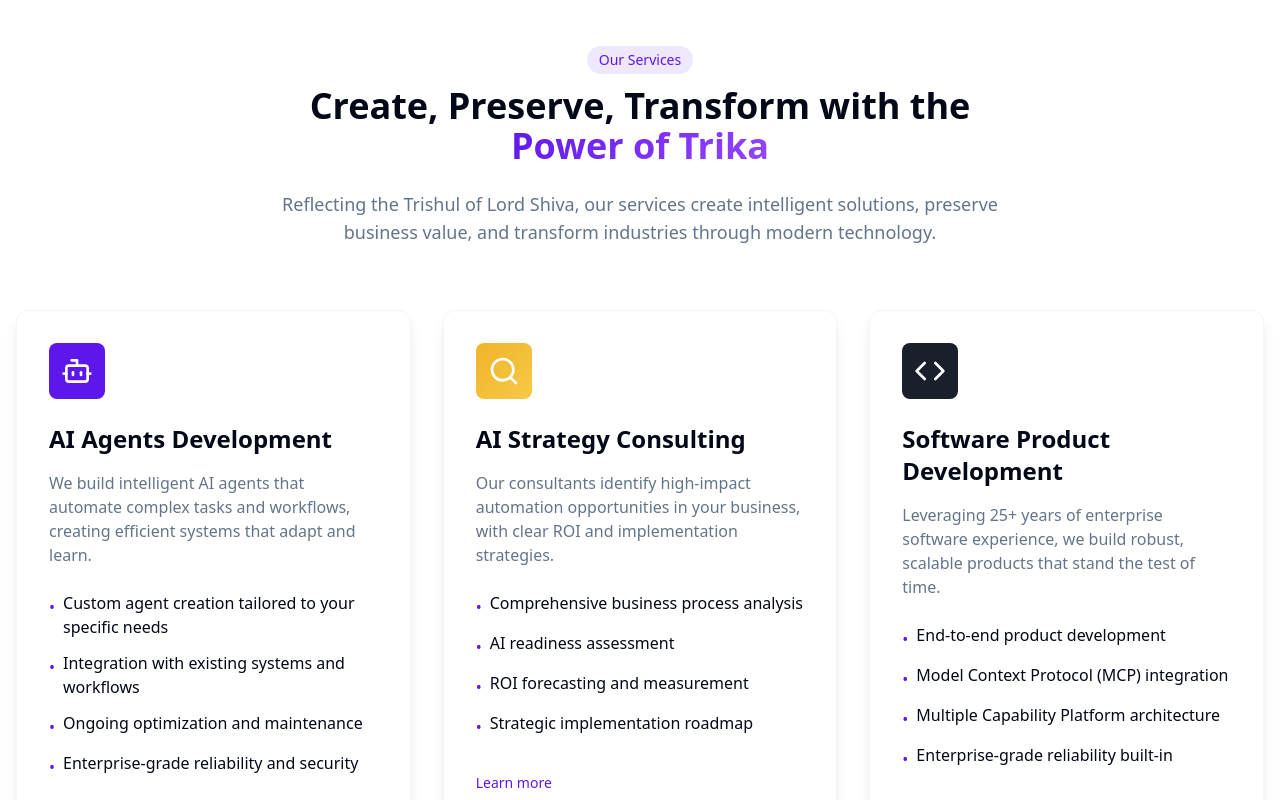
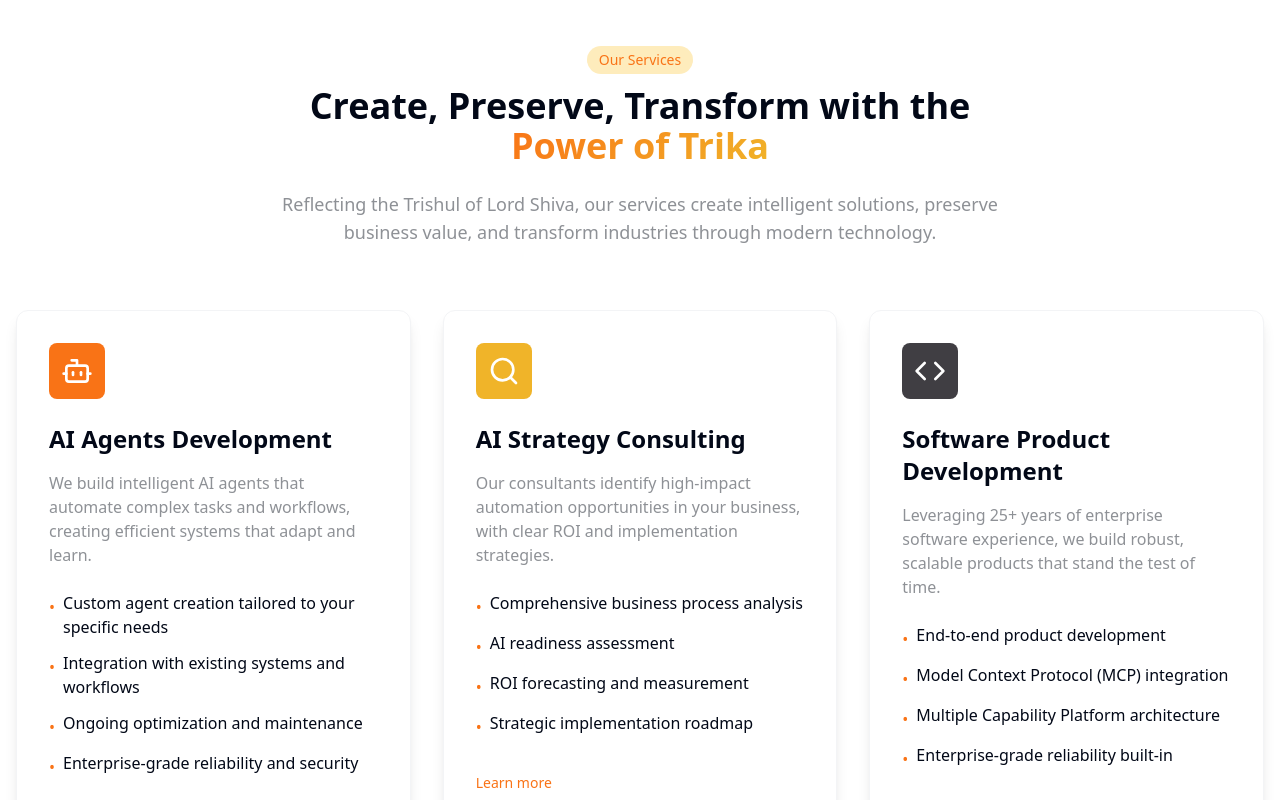
Before and after one commit to trikabijal/trika-ai-trishul-web, a React (Vite) app: page / in a window 1280 px wide. Shown: the part 700-1500 px from the top of the page. Built offline with nearby package versions, Linux system fonts and the light colour scheme.

Commit message:
Refactor: Update color scheme to yellow/orange
Updated the color scheme to incorporate yellow and orange hues, along with complementary colors, to align with the user's preference. This includes changes to the Tailwind configuration and potentially other components to reflect the new aesthetic.

```diff
--- a/src/components/Services.tsx
+++ b/src/components/Services.tsx
@@ -14,7 +14,7 @@ const services = [
       "Ongoing optimization and maintenance",
       "Enterprise-grade reliability and security"
     ],
-    color: "bg-trika-purple"
+    color: "bg-trika-primary"
   },
   {
     icon: <Search className="h-8 w-8 text-white" />,
@@ -27,7 +27,7 @@ const services = [
       "ROI forecasting and measurement",
       "Strategic implementation roadmap"
     ],
-    color: "gold-gradient"
+    color: "bg-trika-secondary"
   },
   {
     icon: <Code className="h-8 w-8 text-white" />,
@@ -49,12 +49,12 @@ const Services = () => {
     <section id="services" className="section-padding bg-white">
       <div className="container mx-auto px-4">
         <div className="text-center max-w-3xl mx-auto mb-16">
-          <div className="inline-block mb-3 px-3 py-1 rounded-full bg-trika-purple bg-opacity-10 text-trika-purple text-sm font-medium">
+          <div className="inline-block mb-3 px-3 py-1 rounded-full bg-trika-accent bg-opacity-30 text-trika-primary text-sm font-medium">
             Our Services
           </div>
           <h2 className="text-3xl md:text-4xl font-bold mb-6">
             Create, Preserve, Transform with the{" "}
-            <span className="text-gradient">Power of Trika</span>
+            <span className="sun-gradient">Power of Trika</span>
           </h2>
           <p className="text-lg text-trika-gray">
             Reflecting the Trishul of Lord Shiva, our services create intelligent solutions,
@@ -66,7 +66,7 @@ const Services = () => {
           {services.map((service, index) => (
             <div
               key={index}
-              className="bg-white rounded-xl shadow-lg hover:shadow-xl transition-shadow p-8 border border-gray-100 group hover:border-trika-purple"
+              className="bg-white rounded-xl shadow-lg hover:shadow-xl transition-shadow p-8 border border-gray-100 group hover:border-trika-primary"
             >
               <div className={`${service.color} rounded-lg h-14 w-14 flex items-center justify-center mb-6 group-hover:scale-110 transition-transform`}>
                 {service.icon}
@@ -76,12 +76,12 @@ const Services = () => {
               <ul className="space-y-3 mb-6">
                 {service.details.map((detail, i) => (
                   <li key={i} className="flex items-start">
-                    <span className="text-trika-purple mr-2 mt-1">•</span>
+                    <span className="text-trika-primary mr-2 mt-1">•</span>
                     <span>{detail}</span>
                   </li>
                 ))}
               </ul>
-              <Button variant="link" className="text-trika-purple p-0 hover:underline">
+              <Button variant="link" className="text-trika-primary p-0 hover:underline">
                 Learn more
               </Button>
             </div>
--- a/src/index.css
+++ b/src/index.css
@@ -14,16 +14,16 @@
     --popover: 0 0% 100%;
     --popover-foreground: 222.2 84% 4.9%;
 
-    --primary: 264 84% 50%;
+    --primary: 24 95% 53%;
     --primary-foreground: 210 40% 98%;
 
-    --secondary: 210 40% 96.1%;
+    --secondary: 43 96% 58%;
     --secondary-foreground: 222.2 47.4% 11.2%;
 
     --muted: 210 40% 96.1%;
     --muted-foreground: 215.4 16.3% 46.9%;
 
-    --accent: 210 40% 96.1%;
+    --accent: 45 96% 53%;
     --accent-foreground: 222.2 47.4% 11.2%;
 
     --destructive: 0 84.2% 60.2%;
@@ -93,12 +93,24 @@
     @apply bg-background text-foreground;
   }
 
-  .trika-gradient {
-    background: linear-gradient(135deg, #5E17EB 0%, #9747FF 100%);
+  .sun-gradient {
+    background: linear-gradient(135deg, #F97316 0%, #F0B429 100%);
+    -webkit-background-clip: text;
+    -webkit-text-fill-color: transparent;
+    background-clip: text;
+    color: transparent;
+  }
+
+  .orange-gradient {
+    background: linear-gradient(135deg, #F97316 0%, #FDBA74 100%);
   }
 
   .gold-gradient {
     background: linear-gradient(135deg, #F0B429 0%, #F7C948 100%);
+  }
+
+  .sunrise-gradient {
+    background: linear-gradient(90deg, #F97316 0%, #F0B429 50%, #FEF7CD 100%);
   }
 
   .section-padding {
@@ -106,7 +118,7 @@
   }
 
   .text-gradient {
-    background: linear-gradient(135deg, #5E17EB 0%, #9747FF 100%);
+    background: linear-gradient(135deg, #F97316 0%, #F0B429 100%);
     -webkit-background-clip: text;
     -webkit-text-fill-color: transparent;
     background-clip: text;
--- a/tailwind.config.ts
+++ b/tailwind.config.ts
@@ -64,11 +64,13 @@ export default {
 					ring: 'hsl(var(--sidebar-ring))'
 				},
                 trika: {
-                    purple: '#5E17EB',
-                    gold: '#F0B429',
-                    light: '#F8F8FC',
-                    dark: '#1A1F2C',
-                    gray: '#64748B'
+                    primary: '#F97316',    // Bright orange
+                    secondary: '#F0B429',  // Gold/yellow
+                    accent: '#FBBF24',     // Amber
+                    light: '#FEF7CD',      // Soft yellow
+                    peach: '#FDE1D3',      // Soft peach
+                    dark: '#403E43',       // Dark gray
+                    gray: '#8E9196'        // Neutral gray
                 }
 			},
 			borderRadius: {
```
